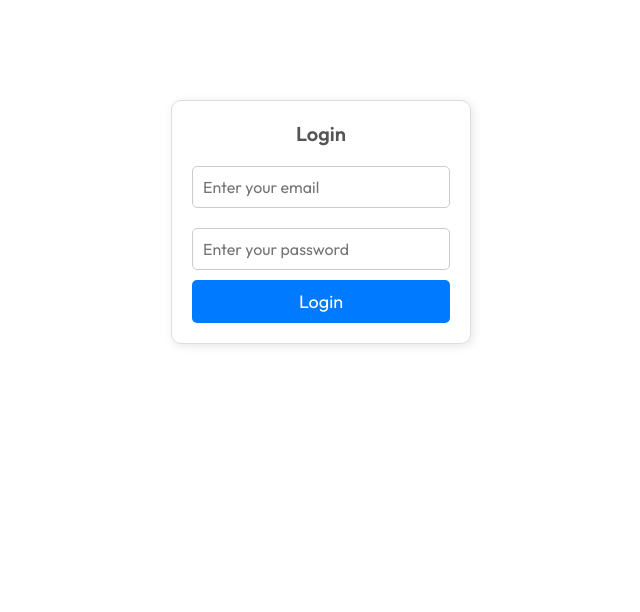
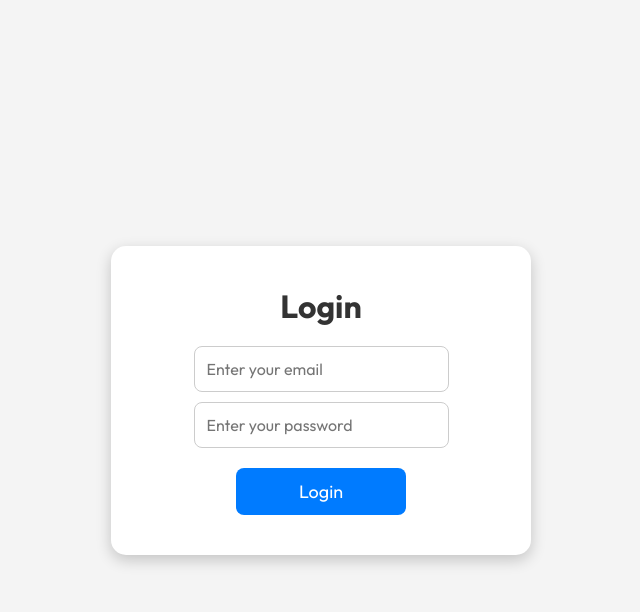
Before and after one commit to Dhiwahar16/DFOODIE, a React (Vite) app in the folder Frontend-react/DFOODIE/: page / in a window 1280 px wide. Shown: the top 612 px of the page, without its empty margins (319-959 px from the left). Built offline with nearby package versions, Linux system fonts and the light colour scheme.

Commit message:
added login page using react 6.3.25

```diff
--- a/Frontend-react/DFOODIE/src/App.jsx
+++ b/Frontend-react/DFOODIE/src/App.jsx
@@ -1,5 +1,5 @@
-import React, { useState } from 'react';
-import { Route, Routes, useNavigate } from 'react-router-dom';
+import React from 'react';
+import { Route, Routes } from 'react-router-dom';
 import Navbar from './components/Navbar/Navbar';
 import Menu from './components/Menu/Menu';
 import Contact from './components/Contact/Contact';
@@ -21,21 +21,20 @@ const App = () => {
   const category = useSelector((state) => state.category.value);
   const menu = useSelector((state) => state.menu.value);
   const cartitems = useSelector((state) => state.cart.value);
-
-  const [isAuthenticated, setIsAuthenticated] = useState(false);
+  const loginauth = useSelector((state) => state.loginauth.value);
 
   return (
     <div>
-      {!isAuthenticated ? (
-        <Login setIsAuthenticated={setIsAuthenticated} />
+      {!loginauth ? (
+        <Login />
       ) : (
         <div className='app-all'>
           <div className='app'>
             <ScrollToTop />
-            <Navbar menu={menu} isAuthenticated={isAuthenticated} setIsAuthenticated={setIsAuthenticated} />
+            <Navbar menu={menu} loginauth={loginauth} />
             <Routes>
               <Route path="/" element={<Header menu={menu} />} />
-              <Route path="/Menu" element={<MenuProvider> <Menu /></MenuProvider>} />
+              <Route path="/Menu" element={<MenuProvider><Menu /></MenuProvider>} />
               <Route path="/Contact" element={<Contact />} />
               <Route path="/About" element={<About />} />
               <Route path="/Items" element={<ItemProvider><Items cartitems={cartitems} category={category} /></ItemProvider>} />
--- a/Frontend-react/DFOODIE/src/Store.js
+++ b/Frontend-react/DFOODIE/src/Store.js
@@ -1,24 +1,26 @@
-import { combineReducers, configureStore } from "@reduxjs/toolkit"
-import {persistStore,persistReducer} from 'redux-persist'
+import { combineReducers, configureStore } from "@reduxjs/toolkit";
+import { persistStore, persistReducer } from 'redux-persist';
 import sessionStorage from "redux-persist/lib/storage/session";
-import MenuReducer from './features/Menubar/MenuSlice'
-import CategoryReducer from './features/Category/CategorySlice'
-import CartReducer from './features/Cart/CartSlice'
+import MenuReducer from './features/Menubar/MenuSlice';
+import CategoryReducer from './features/Category/CategorySlice';
+import CartReducer from './features/Cart/CartSlice';
+import LoginAuthReducer from "./features/LoginAuth/LoginAuthSlice";
 
-const persistConfig={
-    key:"root",
-    storage:sessionStorage,
-}
+const persistConfig = {
+    key: "root",
+    storage: sessionStorage,
+};
 
-const RootReducer=combineReducers({
-    menu:MenuReducer,
-    category:CategoryReducer,
-    cart:CartReducer,
-})
+const RootReducer = combineReducers({
+    menu: MenuReducer,
+    category: CategoryReducer,
+    cart: CartReducer,
+    loginauth: LoginAuthReducer,
+});
 
-const persistedReducer=persistReducer(persistConfig,RootReducer);
+const persistedReducer = persistReducer(persistConfig, RootReducer);
 
-export const Store=configureStore({
+export const Store = configureStore({
     reducer: persistedReducer,
     middleware: (getDefaultMiddleware) =>
         getDefaultMiddleware({
@@ -26,4 +28,4 @@ export const Store=configureStore({
         }),
 });
 
-export const persistor=persistStore(Store);
+export const persistor = persistStore(Store);
--- a/Frontend-react/DFOODIE/src/components/Navbar/Navbar.jsx
+++ b/Frontend-react/DFOODIE/src/components/Navbar/Navbar.jsx
@@ -1,16 +1,13 @@
 import React, { useState } from 'react';
 import { Link } from 'react-router-dom';
 import './Navbar.css';
+import { MenuBar } from '../../features/Menubar/MenuSlice';
 import { useDispatch } from 'react-redux';
-import { MenuBar } from '../../features/Menubar/MenuSlice';
+import { loginAuth } from '../../features/LoginAuth/LoginAuthSlice';
 
-const Navbar = ({ menu , isAuthenticated , setIsAuthenticated }) => {
+const Navbar = ({ menu, loginauth }) => {
   const dispatch = useDispatch();
   const [isMobileMenuOpen, setIsMobileMenuOpen] = useState(false);
-  const handleLogout = (e) => {
-    e.preventDefault();
-      setIsAuthenticated(false);
-  };
 
   return (
     <nav className="navbar">
@@ -39,9 +36,9 @@ const Navbar = ({ menu , isAuthenticated , setIsAuthenticated }) => {
           <Link to='/Cart'><img src="src/assets/shopping-cart.svg" alt="cart" style={{ width: 30 }} /></Link>
         </div>
         {
-          isAuthenticated ? (
-            <button onClick={handleLogout} >Log Out</button>
-          ) :(
+          loginauth ? (
+            <button onClick={() => dispatch(loginAuth(false))}>Log Out</button>
+          ) : (
             <button>Sign In</button>
           )
         }
--- /dev/null
+++ b/Frontend-react/DFOODIE/src/features/LoginAuth/LoginAuthSlice.js
@@ -0,0 +1,14 @@
+import { createSlice } from "@reduxjs/toolkit";
+
+const LoginAuthSlice = createSlice({
+    name: "loginauth",
+    initialState: { value: false },
+    reducers: {
+        loginAuth: (state, action) => {
+            state.value = action.payload;
+        }
+    }
+});
+
+export const { loginAuth } = LoginAuthSlice.actions;
+export default LoginAuthSlice.reducer;
--- a/Frontend-react/DFOODIE/src/pages/Login/Login.jsx
+++ b/Frontend-react/DFOODIE/src/pages/Login/Login.jsx
@@ -1,85 +1,42 @@
 import { useState } from "react";
+import { useDispatch } from "react-redux";
+import { loginAuth } from "../../features/LoginAuth/LoginAuthSlice";
+import "./login.css"
 
-const Login = ({ setIsAuthenticated }) => {
+const Login = () => {
   const [email, setEmail] = useState("");
   const [password, setPassword] = useState("");
   const [error, setError] = useState("");
-
-  const correctEmail = "user@gmail.com";
-  const correctPassword = "1";
+  const dispatch = useDispatch();
 
   const handleLogin = (e) => {
     e.preventDefault();
 
-    if (email === correctEmail && password === correctPassword) {
+    if (email === "user@gmail.com" && password === "1") {
       setError("");
-      setIsAuthenticated(true);
+      dispatch(loginAuth(true));
     } else {
       setError("Invalid email or password");
     }
   };
 
   return (
-    <div style={styles.container}>
-      <h2>Login</h2>
-      <form onSubmit={handleLogin} style={styles.form}>
-        <input
-          type="email"
-          placeholder="Enter your email"
-          value={email}
-          onChange={(e) => setEmail(e.target.value)}
-          required
-          style={styles.input}
-        />
-        <input
-          type="password"
-          placeholder="Enter your password"
-          value={password}
-          onChange={(e) => setPassword(e.target.value)}
-          required
-          style={styles.input}
-        />
-        {error && <p style={styles.error}>{error}</p>}
-        <button type="submit" style={styles.button}>Login</button>
+    <div className="login" >
+      <div className="login1">
+      <h2 className="login-h2" >Login</h2>
+      <div className="login-form" >
+      <form className="login-form1" onSubmit={handleLogin}>
+        <div className="login-form2">
+        <input className="login-int1" type="email" placeholder="Enter your email" value={email} onChange={(e) => setEmail(e.target.value)} required />
+        <input className="login-int1" type="password" placeholder="Enter your password" value={password} onChange={(e) => setPassword(e.target.value)} required />
+        </div>
+        {error && <p className="logintxt" >{error}</p>}
+        <button className="login-btn" type="submit">Login</button>
       </form>
+      </div>
+      </div>
     </div>
   );
 };
 
-const styles = {
-  container: {
-    width: "300px",
-    margin: "100px auto",
-    padding: "20px",
-    textAlign: "center",
-    border: "1px solid #ddd",
-    borderRadius: "10px",
-    boxShadow: "2px 2px 10px rgba(0,0,0,0.1)",
-  },
-  form: {
-    display: "flex",
-    flexDirection: "column",
-  },
-  input: {
-    padding: "10px",
-    margin: "10px 0",
-    fontSize: "16px",
-    borderRadius: "5px",
-    border: "1px solid #ccc",
-  },
-  error: {
-    color: "red",
-    fontSize: "14px",
-  },
-  button: {
-    padding: "10px",
-    fontSize: "18px",
-    background: "#007bff",
-    color: "white",
-    border: "none",
-    borderRadius: "5px",
-    cursor: "pointer",
-  }
-};
-
 export default Login;
--- /dev/null
+++ b/Frontend-react/DFOODIE/src/pages/Login/login.css
@@ -0,0 +1,77 @@
+.login {
+    display: flex;
+    align-items: center;
+    justify-content: center;
+    height: 100vh;
+    background-color: #f4f4f4;
+}
+.login1 {
+    display: flex;
+    flex-direction: column;
+    align-items: center;
+    padding: 40px;
+    border-radius: 15px;
+    background: white;
+    box-shadow: 0px 5px 15px rgba(0, 0, 0, 0.2);
+    width: 420px;
+}
+.login-h2 {
+    font-size: 32px;
+    color: #333;
+    font-weight: bold;
+    margin-bottom: 20px;
+}
+.login-form {
+    width: 100%;
+}
+.login-form1 {
+    display: flex;
+    flex-direction: column;
+    gap: 20px;
+    justify-content: center;
+    align-items: center;
+}
+.login-form2 {
+    display: flex;
+    flex-direction: column;
+    gap: 10px;
+}
+.login-int1 {
+    width: 100%;
+    padding: 12px;
+    font-size: 16px;
+    border-radius: 8px;
+    border: 1px solid #ccc;
+    transition: 0.3s ease-in-out;
+}
+.login-int1:focus {
+    outline: none;
+    border-color: #007bff;
+    box-shadow: 0px 0px 8px rgba(0, 123, 255, 0.3);
+}
+.logintxt {
+    color: red;
+    text-align: center;
+    font-size: 14px;
+    margin-top: -10px;
+}
+.login-btn {
+    width: 50%;
+    padding: 12px;
+    font-size: 18px;
+    align-items: center;
+    justify-content: center;
+    background: #007bff;
+    color: white;
+    border: none;
+    border-radius: 8px;
+    cursor: pointer;
+    transition: 0.3s ease-in-out;
+}
+.login-btn:hover {
+    background: #0056b3;
+}
+.login-btn:active {
+    background: #003d82;
+    transform: scale(0.98);
+}
```
